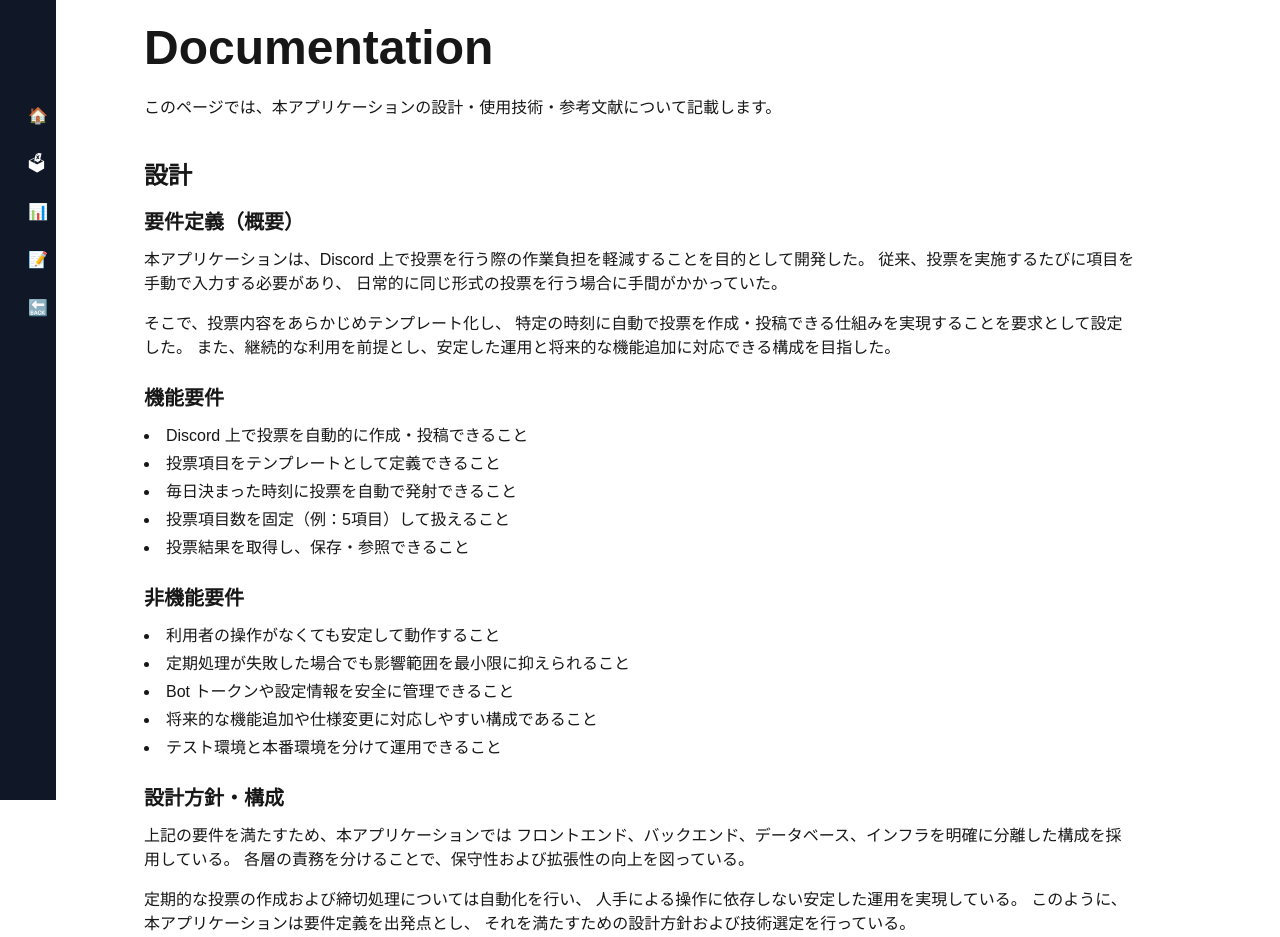
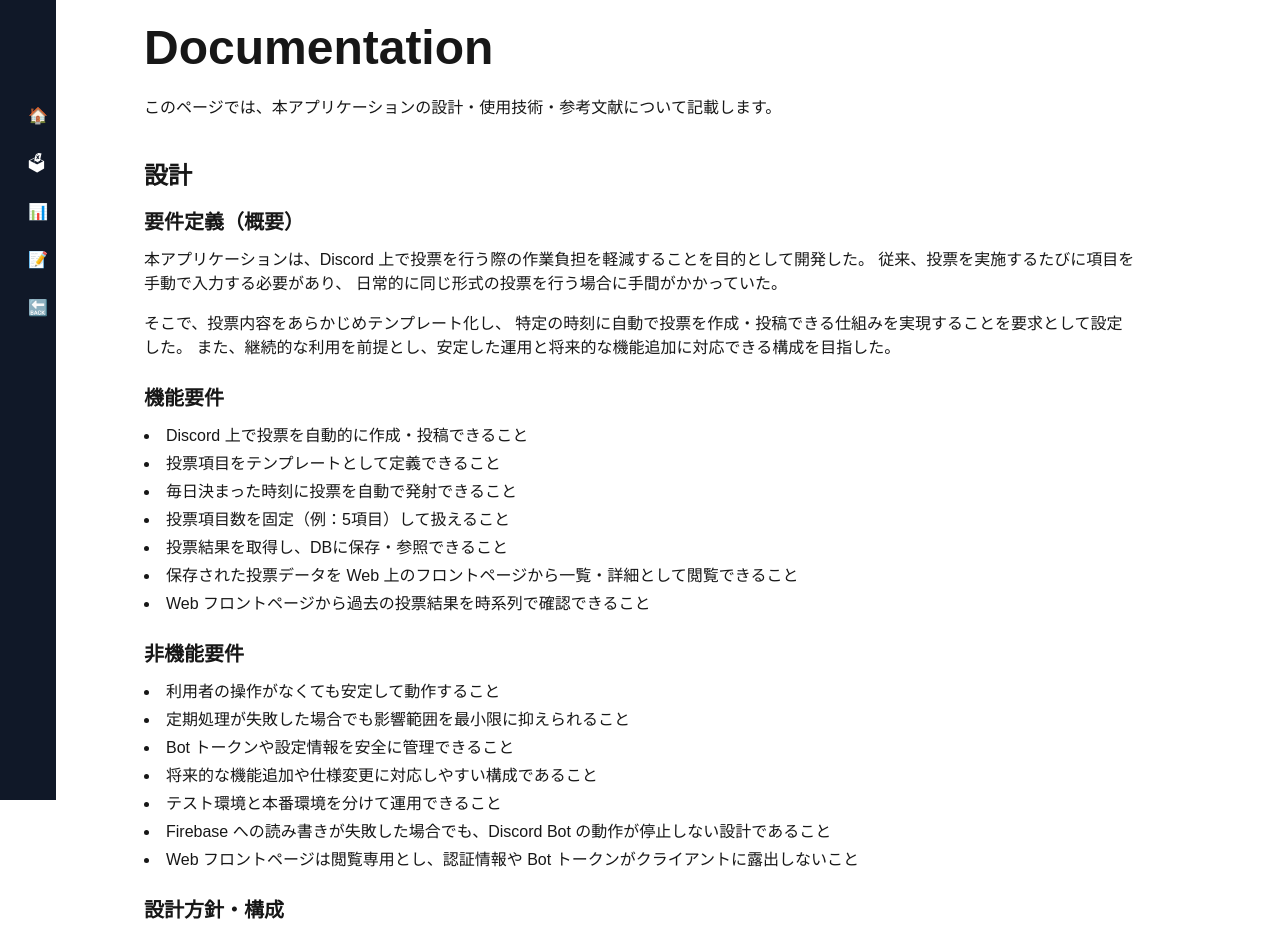
Before and after one commit to Kaiser05gg/DiscordPollBpt-front, a Next.js app: page /docs in a window 1280 px wide. Shown: the top 937 px of the page. Built offline with nearby package versions, Linux system fonts and the light colour scheme.

Commit message:
refactor:機能要件と被機能要件の記載を追加

```diff
--- a/src/app/docs/_components/DesignSection.tsx
+++ b/src/app/docs/_components/DesignSection.tsx
@@ -23,7 +23,12 @@ export function DesignSection() {
         <li>投票項目をテンプレートとして定義できること</li>
         <li>毎日決まった時刻に投票を自動で発射できること</li>
         <li>投票項目数を固定（例：5項目）して扱えること</li>
-        <li>投票結果を取得し、保存・参照できること</li>
+        <li>投票結果を取得し、DBに保存・参照できること</li>
+        <li>
+          保存された投票データを Web
+          上のフロントページから一覧・詳細として閲覧できること
+        </li>
+        <li>Web フロントページから過去の投票結果を時系列で確認できること</li>
       </ul>
 
       <h3 className="text-xl font-semibold mb-3">非機能要件</h3>
@@ -33,6 +38,14 @@ export function DesignSection() {
         <li>Bot トークンや設定情報を安全に管理できること</li>
         <li>将来的な機能追加や仕様変更に対応しやすい構成であること</li>
         <li>テスト環境と本番環境を分けて運用できること</li>
+        <li>
+          Firebase への読み書きが失敗した場合でも、Discord Bot
+          の動作が停止しない設計であること
+        </li>
+        <li>
+          Web フロントページは閲覧専用とし、認証情報や Bot
+          トークンがクライアントに露出しないこと
+        </li>
       </ul>
 
       <h3 className="text-xl font-semibold mb-3">設計方針・構成</h3>
```
